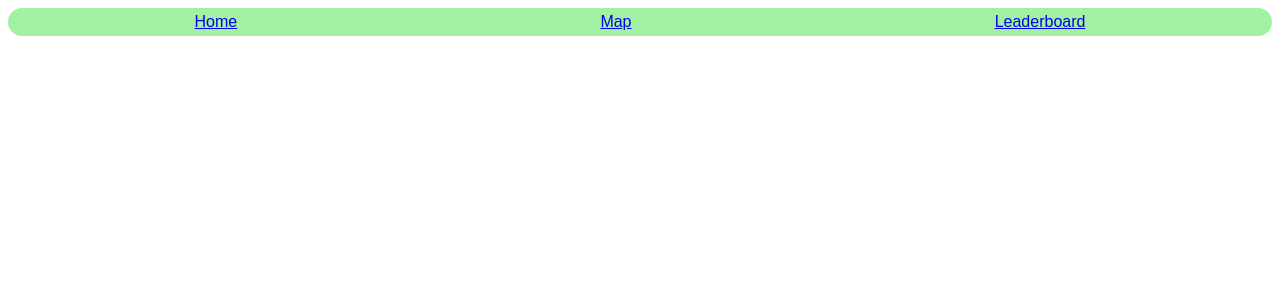
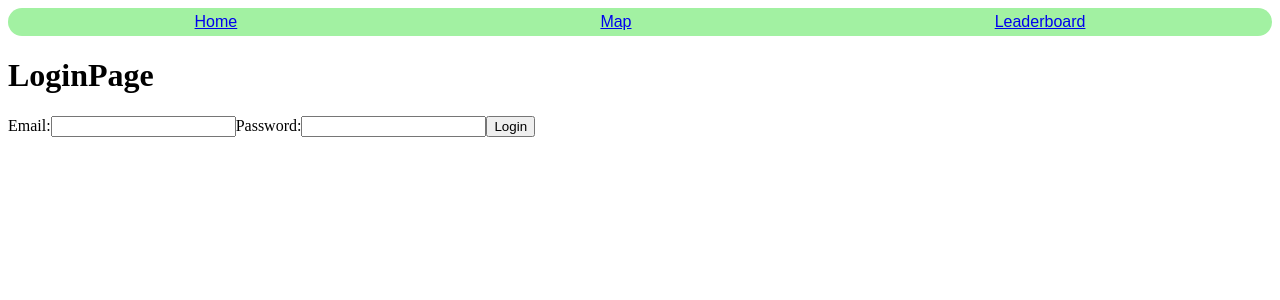
Before and after one commit to andrinanisbet/cleanquest, a React (Vite) app in the folder client/: page /login in a window 1280 px wide. Shown: the top 300 px of the page. Built offline with nearby package versions, Linux system fonts and the light colour scheme; no server answers.

Commit message:
Add login page and JWT storage

```diff
--- a/client/src/App.jsx
+++ b/client/src/App.jsx
@@ -1,5 +1,6 @@
 import MapPage from "./pages/mapPage/mapPage";
 import Leaderboard from "./pages/leaderboardPage/leaderboard";
+import LoginPage from "./pages/loginPage/loginPage";
 import { useEffect, useState } from "react";
 
 // import for navbar
@@ -7,6 +8,7 @@ import {Routes, Route} from 'react-router-dom';
 import Home from './pages/homePage/homePage';
 import Map from './pages/mapPage/mapPage';
 import NavigationBar from './components/NavigationBar/NavBar';
+
 
 function App() {
   const [message, setMessage] = useState("");
@@ -24,6 +26,7 @@ function App() {
         <Route path="/" element={<Home/>}/>
         <Route path="/map" element={<Map/>}/>
         <Route path="/leaderboard" element={<Leaderboard/>}/>
+        <Route path="/login" element={<LoginPage/>}/>
     </Routes>
       <h1>{message}</h1>
     </div>
--- /dev/null
+++ b/client/src/pages/loginPage/loginPage.jsx
@@ -0,0 +1,51 @@
+import {useState} from "react";
+
+export default function LoginPage () {
+    const [email, setEmail] = useState("");
+    const [password, setPassword] = useState("");
+
+    const handleLogin = async () => {
+        const response = await fetch("http://localhost:4000/api/auth/login", {
+            method: "POST",
+            headers: {"Content-Type": "application/json"},
+            body: JSON.stringify({email, password})
+        });
+
+        const data = await response.json()
+
+        if (response.status === 200) {
+            localStorage.setItem("token", data.token)
+        }
+
+    }
+
+    return(
+        <div>
+        <h1>LoginPage</h1>
+        <label>
+            Email:
+            <input name="emailInput"
+            value={email}
+            onChange = {(event) => {
+                setEmail(event.target.value)
+            }}/>
+        </label>
+        <label>
+            Password:
+            <input name="passwordInput"
+            type="password"
+            value={password}
+            onChange={(event) => {
+                setPassword(event.target.value)
+            }}/>
+        </label>
+
+        <button onClick={handleLogin}>
+            Login
+        </button>
+
+        </div>
+
+    )
+
+}
```
